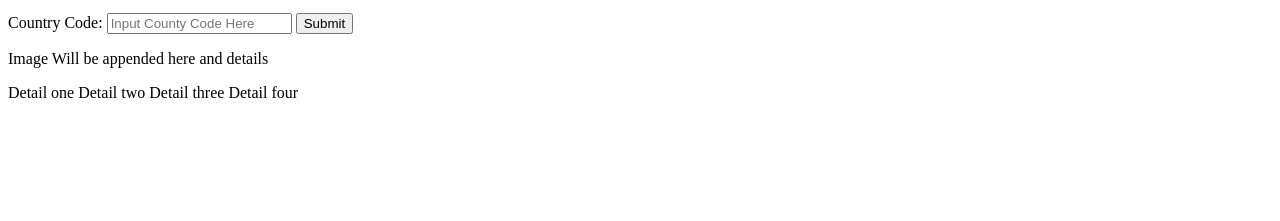
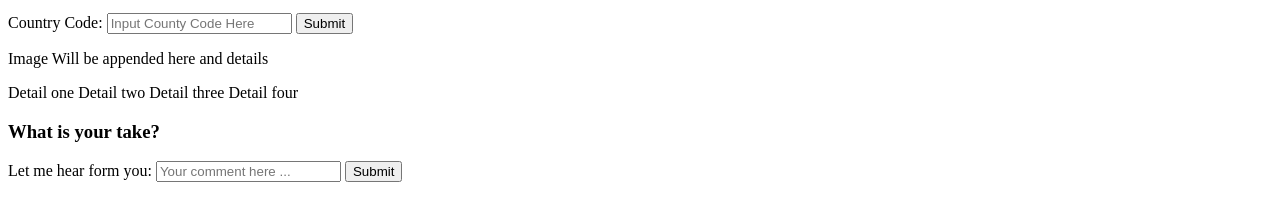
Before and after one commit to crucialniccur/A-Tourists-Guide, a plain HTML site: page index.html in a window 1280 px wide. Shown: the part 119-340 px from the top of the page. Drawn offline with Linux system fonts and the light colour scheme.

Commit message:
add a footer and within a form to take comments or takes from users

```diff
--- a/index.html
+++ b/index.html
@@ -42,6 +42,21 @@
         </div>
       </div>
     </section>
+    <footer>
+      <div>
+        <h3>What is your take?</h3>
+        <form action="">
+          <label for="comments">Let me hear form you:</label>
+          <input
+            type="text"
+            name="comments"
+            id=""
+            placeholder="Your comment here ..."
+          />
+          <input type="submit" value="Submit" />
+        </form>
+      </div>
+    </footer>
     <script src="index.js"></script>
   </body>
 </html>
```
